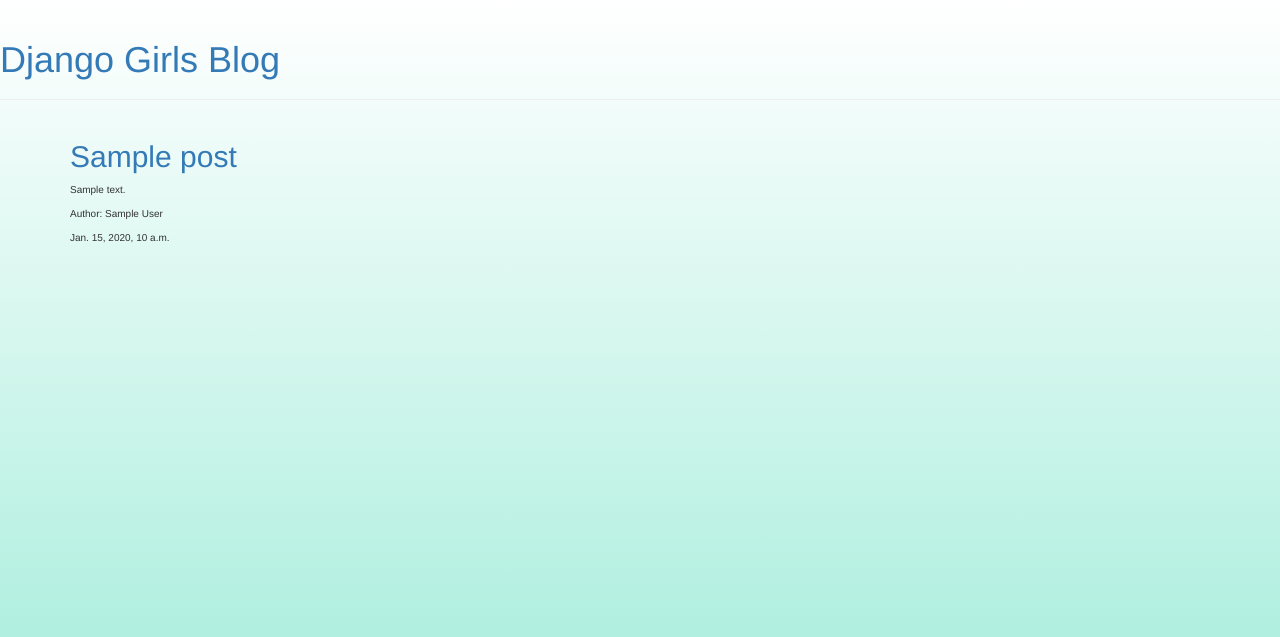
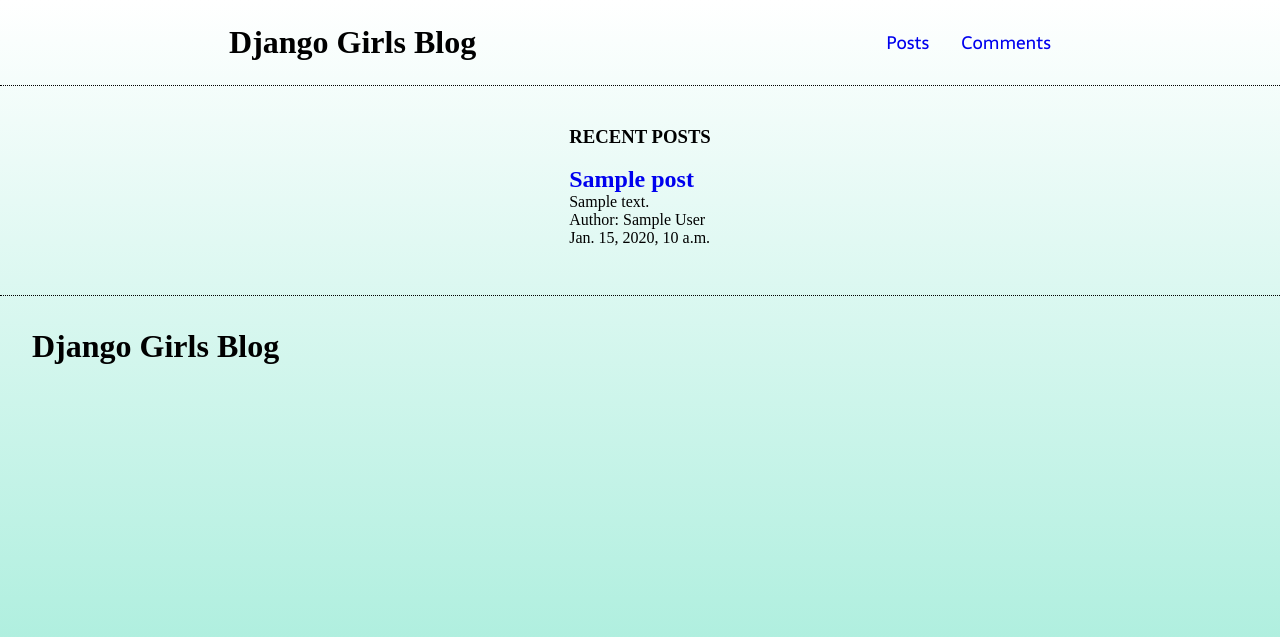
Before and after one commit to Ericalfernandes/my-first-blog, a Django app: template blog/templates/blog/post_list.html in a window 1280 px wide. Shown: the top 637 px of the page. Run offline with Django 3.2, Linux system fonts and the light colour scheme; the template is opened without the code that fills it: most values are stand-ins (such as "Sample title", 1, 10 or a date in 2020); some libraries are stand-ins or nearby versions.

Commit message:
Included semantics tags in files html

```diff
--- a/blog/templates/blog/base.html
+++ b/blog/templates/blog/base.html
@@ -1,26 +1,31 @@
 {% load static %}
-<html>
-    <head>
-        <title>Blog Django Girls</title>
-        <link rel="stylesheet" href="//maxcdn.bootstrapcdn.com/bootstrap/3.2.0/css/bootstrap.min.css">
-        <link rel="stylesheet" href="//maxcdn.bootstrapcdn.com/bootstrap/3.2.0/css/bootstrap-theme.min.css">
-        <link rel="stylesheet" href="{% static 'css/blog.css' %}">
 
-    </head>
-    <body>
-        <div class="page-header">
-            <h1><a href="/">Django Girls Blog</a></h1>
-            {% if user.is_authenticated %}
-                <a href="{% url 'post_new' %}" class="top-menu"><span class="glyphicon glyphicon-plus"></span></a>
-            {% endif %}
-        </div> <!--% url + nome da view: fazendo o link para a view-->
-        <div class="content container">
-            <div class="row">
-                <div class="col-md-8">
+<html lang="pt-BR">
+<head>
+    <meta charset="UTF-8">
+    <meta name="viewport" content="width=device-width, initial-scale=1.0">
+    <meta name="description" content="Primeiro projeto em Django">
+    <link rel="stylesheet" type="text/css" href="{% static 'css/blog.css' %}">
+    <title>Post blog</title>
+</head>
+<body>
+    <header class="cabecalho">
+        <h1>Django Girls Blog</h1>
+        <nav class="cabecalho-menu">
+            <a class="cabecalho-menu-item" href="{% url 'post_list' %}">Posts</a>
+            <a class="cabecalho-menu-item" href="{% url 'comments' %}">Comments</a>
+        </nav>
+    </header>
+    <main class="conteudo">
+        <section class="conteudo-principal">
+            <div class="conteudo-principal-escrito" >
                 {% block content %}
                 {% endblock %}
-                </div>
             </div>
-        </div>
-    </body>
+        </section>
+    </main>
+    <footer class="rodapé">
+        <h1 class="rodapé-logo">Django Girls Blog</h1>
+    </footer>
+</body>
 </html>
--- a/blog/templates/blog/post_detail.html
+++ b/blog/templates/blog/post_detail.html
@@ -33,7 +33,7 @@
             <p>Post: {{item.post}}</p>
             <div class="date">
                 <p>Data de criação: {{ item.created_date|linebreaksbr }}</p>
-                <br><hr>
+                <br>
             </div>
         {% endfor %}
     </div>
--- a/blog/templates/blog/post_list.html
+++ b/blog/templates/blog/post_list.html
@@ -4,6 +4,8 @@
 
 {% block content %}
     {% for post in posts %}
+        <section>
+            <h1>RECENT POSTS</h1><br>
             <div class="post">
                 <h2><a href="{% url 'post_detail' pk=post.pk %}">{{ post.title }}</a></h2>
                 <p>{{ post.text|linebreaksbr }}</p>
@@ -12,5 +14,7 @@
                     {{ post.published_date }}
                 </div>
             </div>
+        </section>
+
     {% endfor %}
 {% endblock %}
```
Lines whose indentation alone changed are shown as unchanged.
